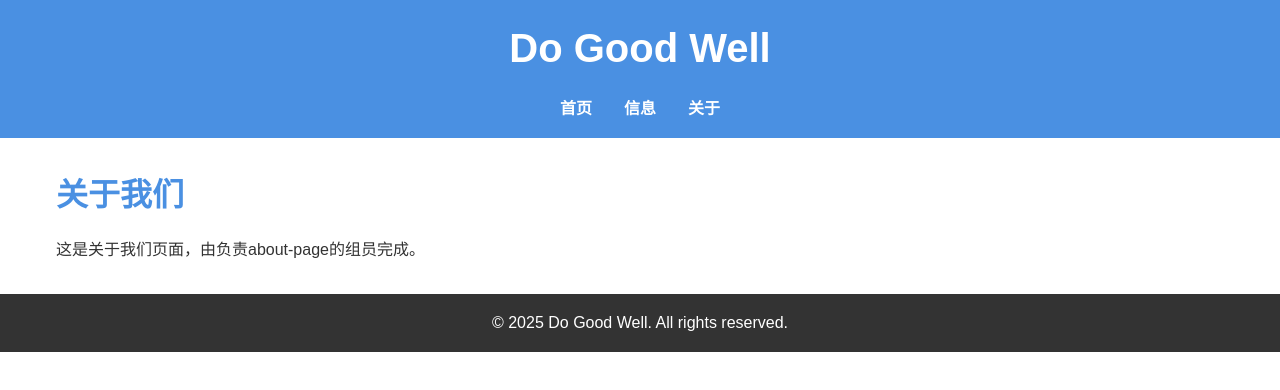
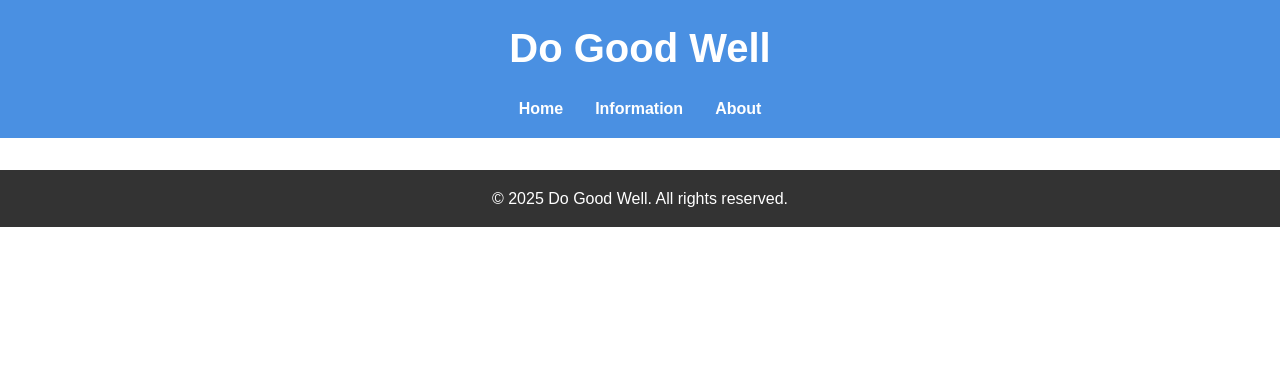
Before and after one commit to LYn122/Project-GenesisClub, a plain HTML site: page about.html in a window 1280 px wide. Drawn offline with Linux system fonts and the light colour scheme.

Commit message:
Remove all Chinese content, translate to English, and remove placeholder text from other team members' pages

```diff
--- a/about.html
+++ b/about.html
@@ -1,9 +1,9 @@
 <!DOCTYPE html>
-<html lang="zh-CN">
+<html lang="en">
 <head>
     <meta charset="UTF-8">
     <meta name="viewport" content="width=device-width, initial-scale=1.0">
-    <title>Do Good Well - 关于我们</title>
+    <title>Do Good Well - About</title>
     <link rel="stylesheet" href="styles.css">
 </head>
 <body>
@@ -11,15 +11,13 @@
         <h1>Do Good Well</h1>
         <nav>
             <ul>
-                <li><a href="index.html">首页</a></li>
-                <li><a href="info.html">信息</a></li>
-                <li><a href="about.html">关于</a></li>
+                <li><a href="index.html">Home</a></li>
+                <li><a href="info.html">Information</a></li>
+                <li><a href="about.html">About</a></li>
             </ul>
         </nav>
     </header>
     <main>
-        <h2>关于我们</h2>
-        <p>这是关于我们页面，由负责about-page的组员完成。</p>
     </main>
     <footer>
         <p>&copy; 2025 Do Good Well. All rights reserved.</p>
```
Also changed, not shown: index.html (+5 -7 lines), styles.css (+5 -5 lines), 2 other files.
